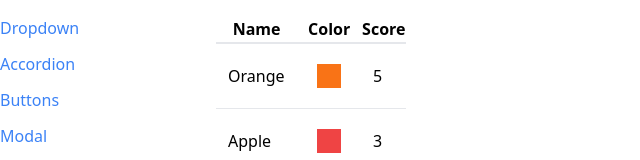
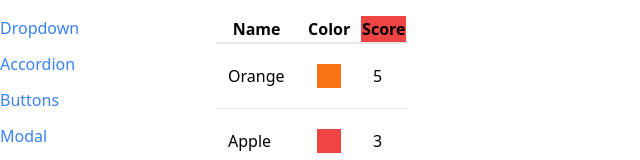
Before and after one commit to Pawelv9/comps, a React (Create React App) app: page /table in a window 1280 px wide. Shown: the top 160 px of the page, without its empty margins (0-640 px from the left). Built offline with nearby package versions, Linux system fonts and the light colour scheme.

Commit message:
customizing header cells

```diff
--- a/src/components/Table.js
+++ b/src/components/Table.js
@@ -1,7 +1,11 @@
 import React from 'react';
 
 function Table({ data, config, keyFn }) {
-    const renderedHeaders = config.map(( column ) => {
+    const renderedHeaders = config.map(column  => {
+        if (column.header) {
+            return column.header();
+        }
+
         return <th key={column.label}>{column.label}</th>
     })
 
--- a/src/pages/TablePage.js
+++ b/src/pages/TablePage.js
@@ -17,7 +17,8 @@
           render: (fruit) => <div className={`p-3 m-2 ${fruit.color}`}></div>
         },
         { label: 'Score',
-          render: (fruit) => fruit.score
+          render: (fruit) => fruit.score,
+            header: () => <th className='bg-red-500'>Score</th>
         },
     ]
 
```
